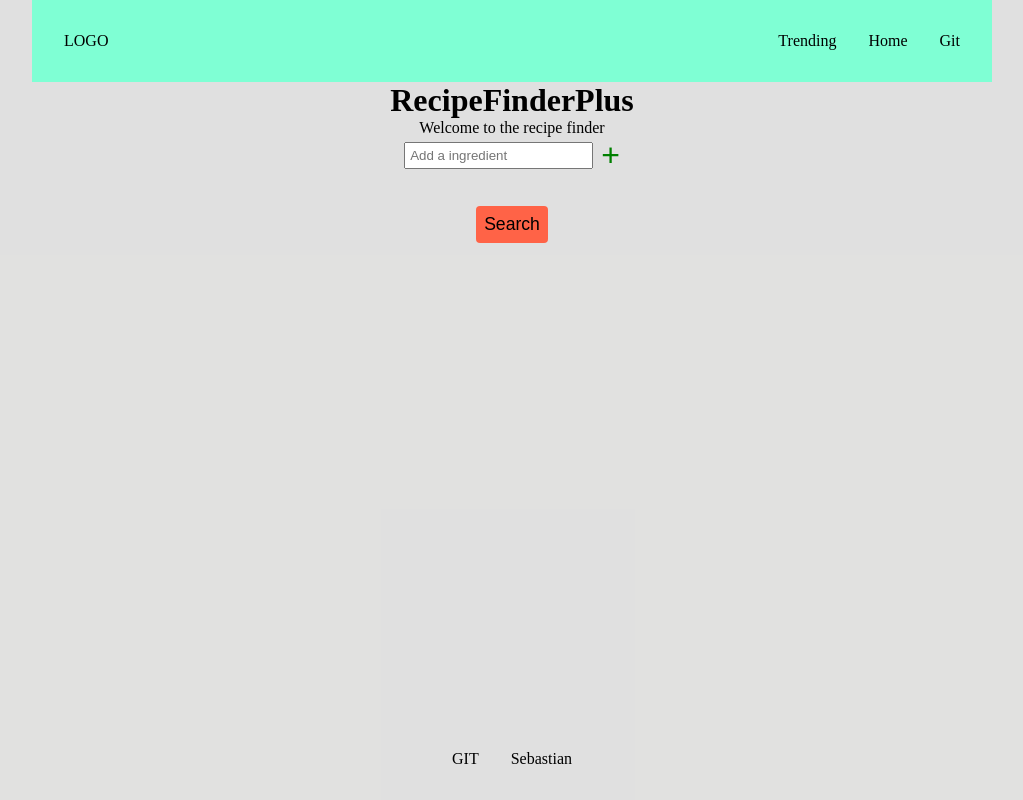
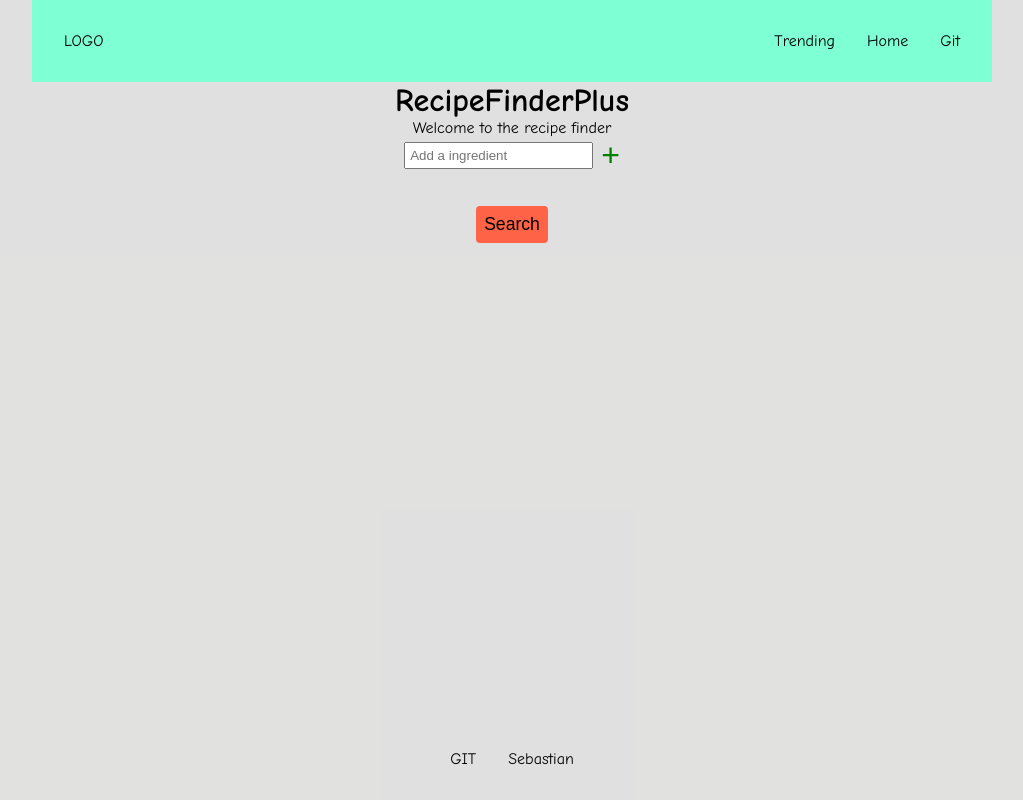
Before and after one commit to modestsp/RecipeFinderPlusClient, a React (Vite) app: page / in a window 1280 px wide. Shown: the whole page, without its empty margins (128-1151 px from the left). Built offline with nearby package versions, Linux system fonts and the light colour scheme.

Commit message:
added styles

```diff
--- a/src/styles/Layout.module.css
+++ b/src/styles/Layout.module.css
@@ -1,3 +1,5 @@
+@import url('https://fonts.googleapis.com/css2?family=Comic+Neue:ital,wght@0,300;0,400;0,700;1,300;1,400;1,700&display=swap');
+
 .container {
     display: flex;
     flex-direction: column;
@@ -7,6 +9,8 @@
     background-color: rgba(22, 22, 19, 0.13);
     padding-left: 12rem;
     padding-right: 12rem;
+    font-family: 'Comic Neue', cursive;
+
 }
 
 .header {
```
